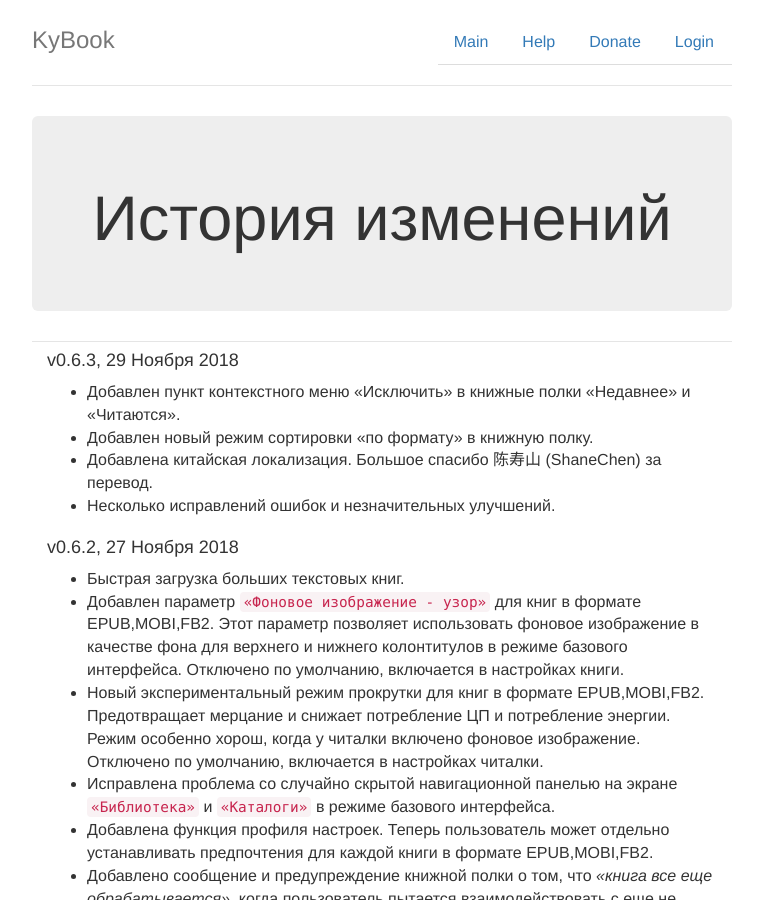
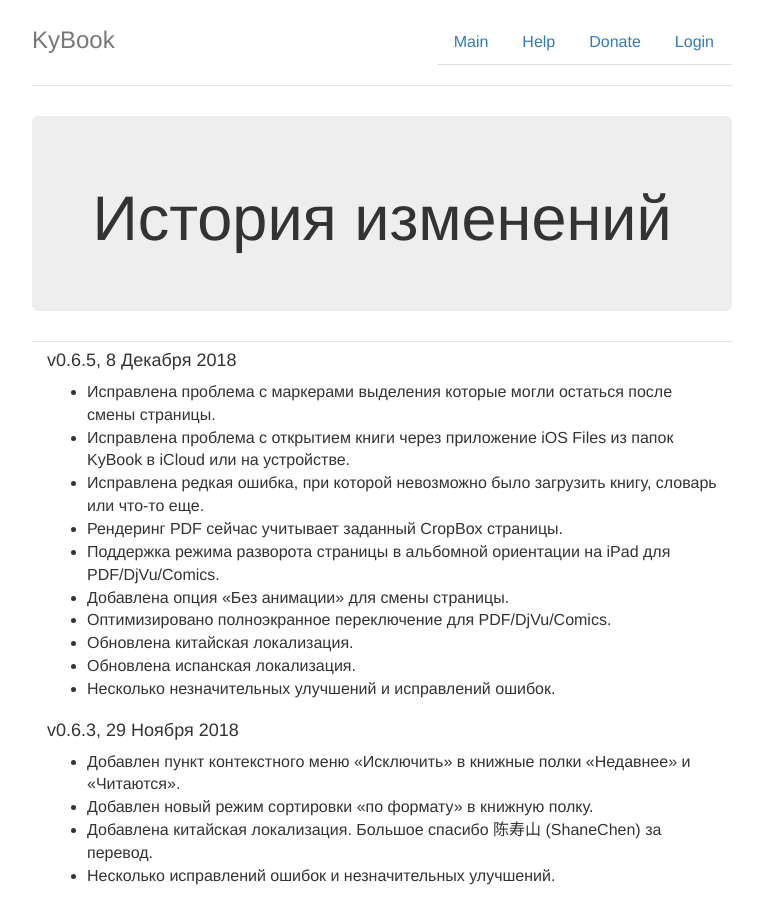
Before and after one commit to kolyvan/kybook-reader.com, a Jekyll site: the page built from ru/changelog.html, in a window 1280 px wide and 900 px high. Shown: the whole window, without its empty margins (258-1021 px from the left). Built offline with Jekyll 4.4.1, drawn with Linux system fonts in a browser that asks for light colours.

Commit message:
update for app release v0.6.5

```diff
--- a/index.html
+++ b/index.html
@@ -21,13 +21,13 @@ media:
 </div>
 
 <div class="alert alert-success" role="alert">
-  <strong>November 29, 2018</strong> KyBook 3 v0.6.3 was released on the  <a href="http://itunes.apple.com/app/id1348198785">App Store</a>.
+  <strong>December 8, 2018</strong> KyBook 3 v0.6.5 was released on the  <a href="http://itunes.apple.com/app/id1348198785">App Store</a>.
   <br />
   <a href="/changelog.html">Change Log</a>
 </div>
 
 <div class="alert alert-info" role="alert">
-  <strong>September 14, 2018</strong> KyBook 2 v1.2.4 was released on the  <a href="http://itunes.apple.com/app/id1018584176">App Store</a>.
+  <strong>December 2, 2018</strong> KyBook 2 v1.2.7 was released on the  <a href="http://itunes.apple.com/app/id1018584176">App Store</a>.
 </div>
 
 <div class="row marketing">
--- a/ru/changelog.html
+++ b/ru/changelog.html
@@ -5,6 +5,22 @@ title: KyBook|История изменений
 
 <div class="jumbotron">
 <h1>История изменений</h1>
+</div>
+
+<div class="col-lg-12">
+  <h4>v0.6.5, 8 Декабря 2018</h4>
+  <ul>
+    <li>Исправлена проблема с маркерами выделения которые могли остаться после смены страницы.</li>
+    <li>Исправлена проблема с открытием книги через приложение iOS Files из папок KyBook в iCloud или на устройстве.</li>
+    <li>Исправлена редкая ошибка, при которой невозможно было загрузить книгу, словарь или что-то еще.</li>
+    <li>Рендеринг PDF сейчас учитывает заданный CropBox страницы.</li>
+    <li>Поддержка режима разворота страницы в альбомной ориентации на iPad для PDF/DjVu/Comics.</li>
+    <li>Добавлена опция «Без анимации» для смены страницы.</li>
+    <li>Оптимизировано полноэкранное переключение для PDF/DjVu/Comics.</li>
+    <li>Обновлена китайская локализация.</li>
+    <li>Обновлена испанская локализация.</li>
+    <li>Несколько незначительных улучшений и исправлений ошибок.</li>
+  </ul>
 </div>
 
 <div class="col-lg-12">
--- a/ru/index.html
+++ b/ru/index.html
@@ -21,13 +21,13 @@ media:
 </div>
 
 <div class="alert alert-success" role="alert">
-  <strong>29 Ноября 2018</strong> KyBook 3 v0.6.3 выпущен в <a href="https://itunes.apple.com/ru/app/kybook-3-ebook-reader/id1348198785?mt=8">App Store</a>.
+  <strong>8 Декабря 2018</strong> KyBook 3 v0.6.5 выпущен в <a href="https://itunes.apple.com/ru/app/kybook-3-ebook-reader/id1348198785?mt=8">App Store</a>.
   <br />
   <a href="/ru/changelog.html">История изменений</a>
 </div>
 
 <div class="alert alert-info" role="alert">
-  <strong>14 Сентября 2018</strong> KyBook 2 v1.2.4 выпущен в <a href="http://itunes.apple.com/app/id1018584176">App Store</a>.
+  <strong>2 Декабря 2018</strong> KyBook 2 v1.2.7 выпущен в <a href="http://itunes.apple.com/app/id1018584176">App Store</a>.
 </div>
 
 <div class="row marketing">
```
Also changed, not shown: changelog.html (+16 -0 lines).
